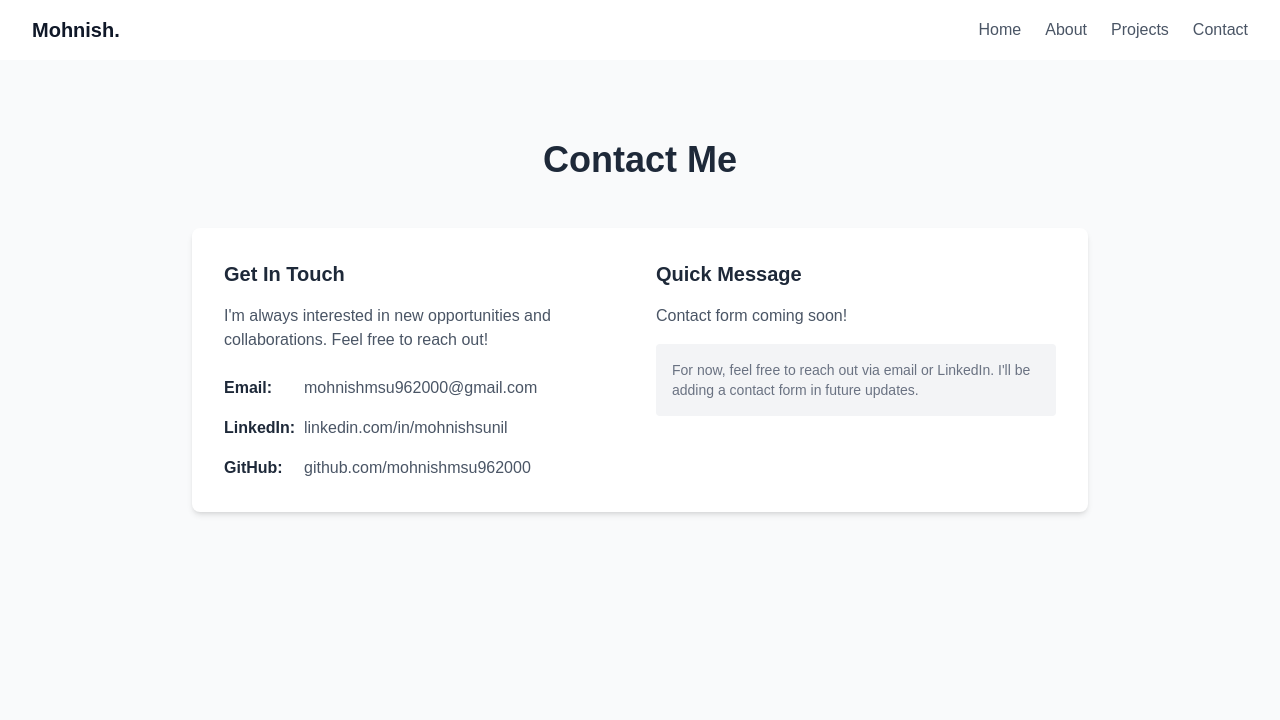
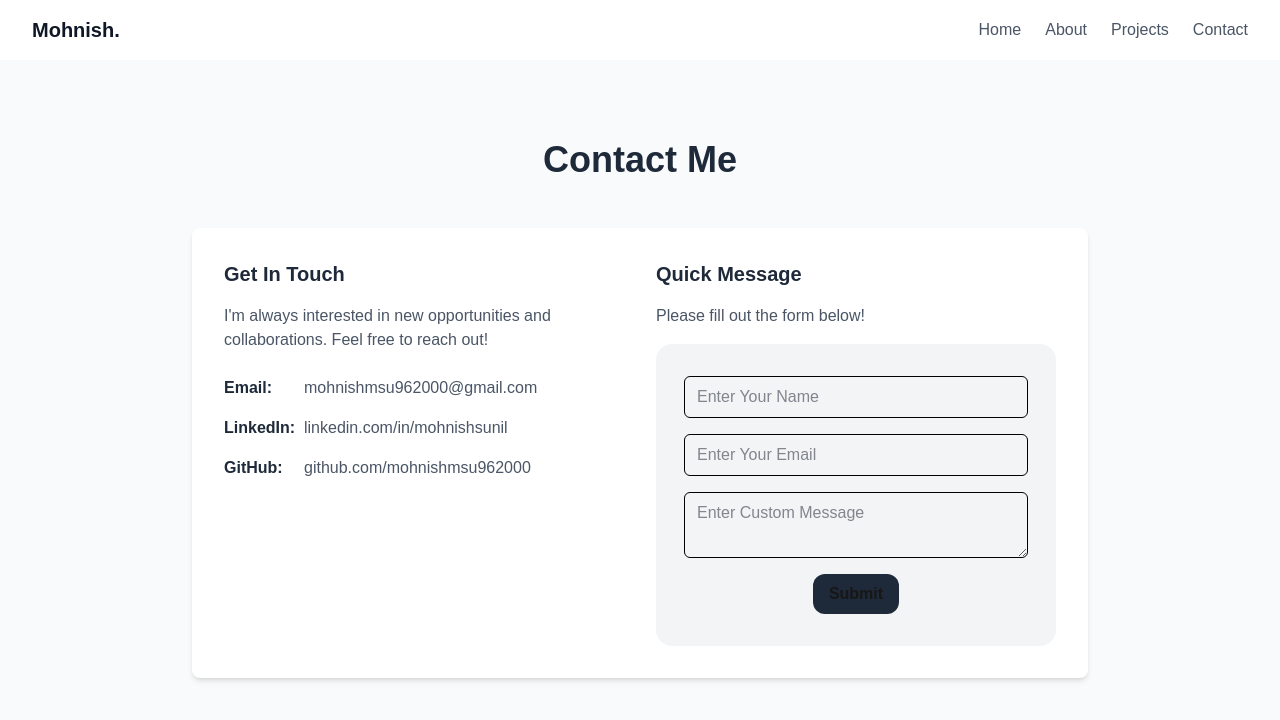
Before and after one commit to mohnishmsu962000/nextjs-portfolio-learning, a Next.js app: page /contact in a window 1280 px wide. Shown: the top 720 px of the page. Built offline with nearby package versions, Linux system fonts and the light colour scheme.

Commit message:
Built the entire contact form with TS and implemented error handling success states etc

```diff
--- /dev/null
+++ b/app/components/ContactForm.tsx
@@ -0,0 +1,72 @@
+'use client'
+import React, { useState } from 'react'
+
+interface ContactFormData{
+    name: string,
+    email: string,
+    message?: string
+}
+
+function ContactForm() {
+
+    const [formData, setFormData] = useState<ContactFormData>({
+        name: "",
+        email: "",
+        message: ""
+    })
+
+    const [success, setSuccess] = useState(false)
+
+    function handleSubmit(e: React.FormEvent<HTMLFormElement>){
+
+        e.preventDefault()
+
+        setSuccess(true)
+
+        setFormData({
+            name: "",
+            email: "",
+            message: ""
+        })
+
+    }
+
+  return (
+    <div className='w-full mx-auto h-full pt-4 pb-4'>
+        <form onSubmit={handleSubmit} className='grid space-y-4 pl-3 pr-3 justify-items-center'>
+            {success && <h3 className='text-green-600'>Form submitted successfully.</h3>}
+            <input
+            className='w-full border border-black text-gray-900 focus:ring-2 rounded-md pl-3 pr-3 pt-2 pb-2'
+            type='text'
+            placeholder='Enter Your Name'
+            value={formData.name}
+            onChange={(e: React.ChangeEvent<HTMLInputElement>) => setFormData({
+                ...formData, name: e.target.value
+            })}
+            />
+            <input
+            className='w-full border border-black text-gray-900 focus:ring-2 rounded-md pl-3 pr-3 pt-2 pb-2'
+            type='email'
+            placeholder='Enter Your Email'
+            value={formData.email}
+            onChange={(e: React.ChangeEvent<HTMLInputElement>) => setFormData({
+                ...formData, email: e.target.value
+            })}
+            />
+            <textarea
+            className='w-full border border-black text-gray-900 focus:ring-2 rounded-md pl-3 pr-3 pt-2 pb-2'
+            placeholder='Enter Custom Message'
+            value={formData.message}
+            onChange={(e: React.ChangeEvent<HTMLTextAreaElement>) => setFormData({
+                ...formData, message: e.target.value
+            })}
+            />
+            <button
+            className='bg-gray-800 p-2 pr-4 pl-4 rounded-xl font-bold w-fit'
+            type='submit'>Submit</button>
+        </form>
+    </div>
+  )
+}
+
+export default ContactForm
--- a/app/contact/page.js
+++ b/app/contact/page.js
@@ -1,4 +1,5 @@
 import React from 'react'
+import ContactForm from '../components/ContactForm'
 
 function Contact() {
   return (
@@ -34,13 +35,11 @@ function Contact() {
 
             <div>
               <h3 className="text-xl font-bold text-gray-800 mb-4">Quick Message</h3>
-              <p className="text-gray-600 mb-4">Contact form coming soon!</p>
-              <div className="bg-gray-100 p-4 rounded">
-                <p className="text-sm text-gray-500">
-                  For now, feel free to reach out via email or LinkedIn.
-                  I'll be adding a contact form in future updates.
-                </p>
+              <p className="text-gray-600 mb-4">Please fill out the form below!</p>
+              <div className="bg-gray-100 p-4 rounded-2xl">
+                <ContactForm />
               </div>
+
             </div>
           </div>
         </div>
```
